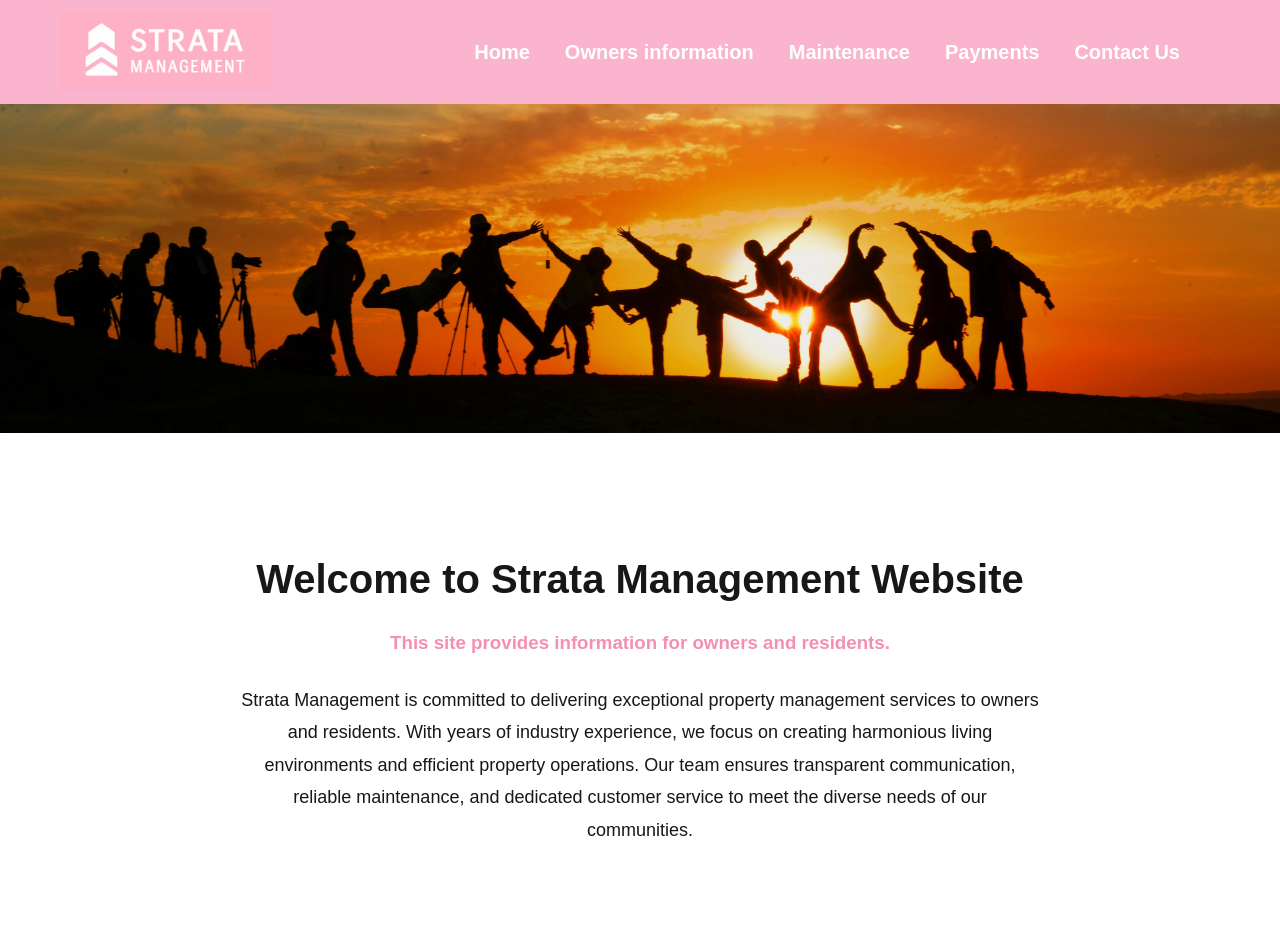
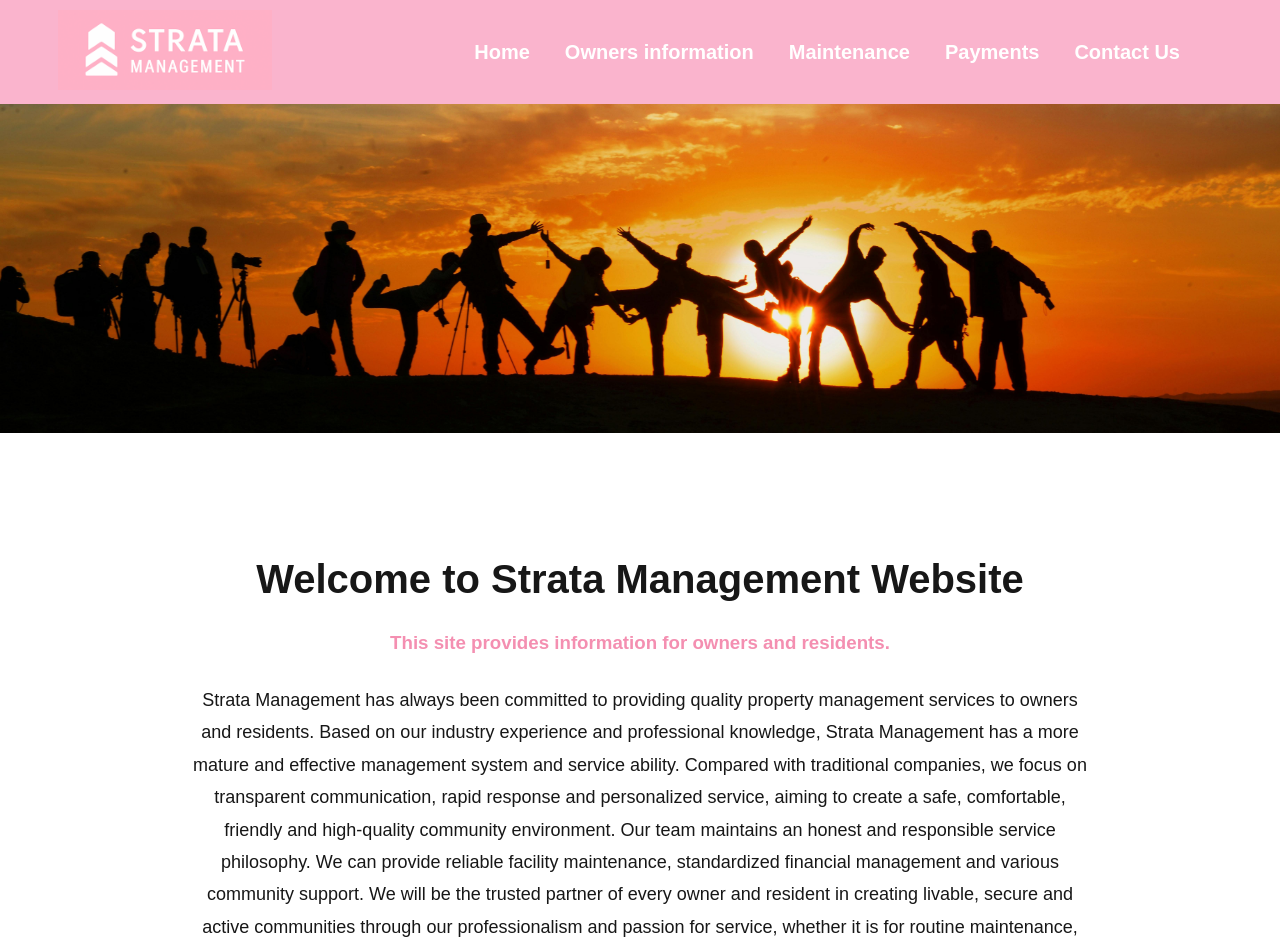
Before and after one commit to kcui07/strata-management, a Next.js app: page / in a window 1280 px wide. Shown: the top 950 px of the page. Built offline with nearby package versions, Linux system fonts and the light colour scheme.

Commit message:
update full homepage content and style

```diff
--- a/pages/index.js
+++ b/pages/index.js
@@ -26,10 +26,8 @@ export default function Home() {
           This site provides information for owners and residents.
         </h3>
 
-        <p style={{ maxWidth: '800px', margin: '0 auto', lineHeight: '1.8', fontSize: '18px' }}>
-          Strata Management is committed to delivering exceptional property management services to owners and residents.
-          With years of industry experience, we focus on creating harmonious living environments and efficient property operations.
-          Our team ensures transparent communication, reliable maintenance, and dedicated customer service to meet the diverse needs of our communities.
+        <p style={{ maxWidth: '900px', margin: '0 auto', lineHeight: '1.8', fontSize: '18px' }}>
+          Strata Management has always been committed to providing quality property management services to owners and residents. Based on our industry experience and professional knowledge, Strata Management has a more mature and effective management system and service ability. Compared with traditional companies, we focus on transparent communication, rapid response and personalized service, aiming to create a safe, comfortable, friendly and high-quality community environment. Our team maintains an honest and responsible service philosophy. We can provide reliable facility maintenance, standardized financial management and various community support. We will be the trusted partner of every owner and resident in creating livable, secure and active communities through our professionalism and passion for service, whether it is for routine maintenance, expense management or any other homeowners' needs!
         </p>
       </main>
 
@@ -40,7 +38,7 @@ export default function Home() {
 
         <div style={{
           display: 'grid',
-          gridTemplateColumns: 'repeat(4, 1fr)',
+          gridTemplateColumns: 'repeat(auto-fit, minmax(220px, 1fr))',
           gap: '40px',
           maxWidth: '1200px',
           margin: '0 auto',
@@ -53,7 +51,6 @@ export default function Home() {
         </div>
       </div>
 
-
       <Footer />
     </>
   );
```
